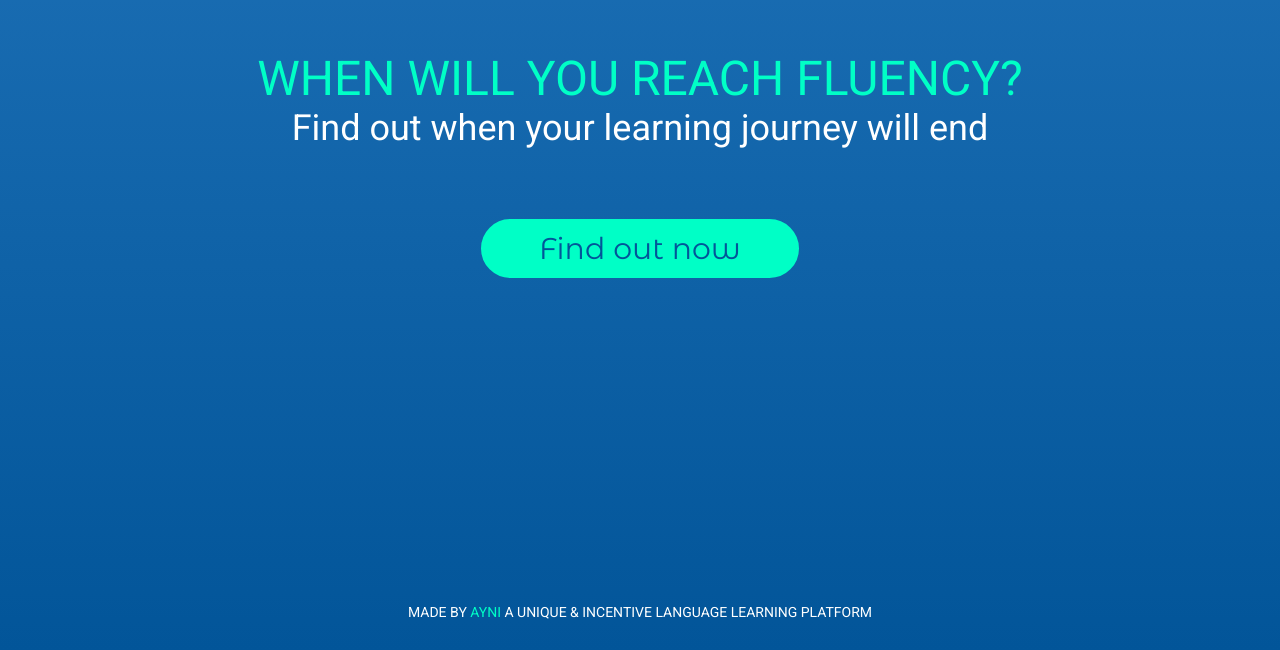
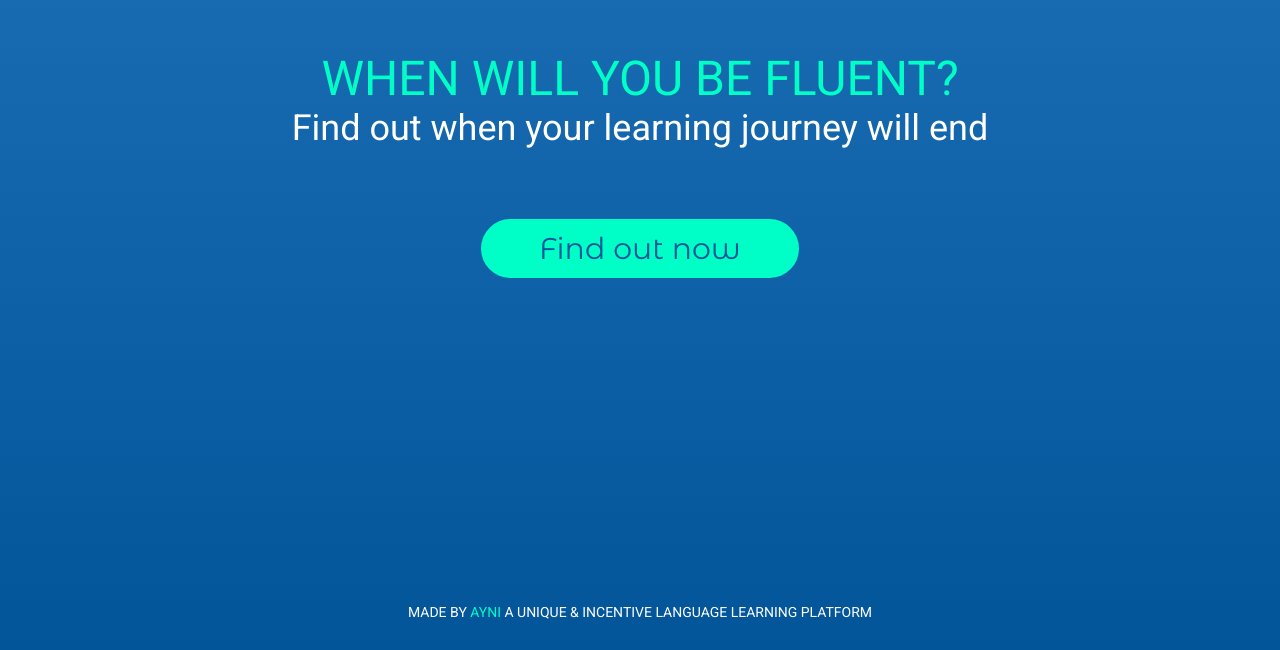
Before and after one commit to jordanjeandon/how-long-to-become-fluent, a plain HTML site: page index.html in a window 1280 px wide. Shown: the part 150-800 px from the top of the page. Drawn offline with Linux system fonts and the light colour scheme.

Commit message:
première page mise à jour

```diff
--- a/index.html
+++ b/index.html
@@ -5,7 +5,7 @@
     <meta http-equiv="X-UA-Compatible" content="IE=edge">
     <meta name="viewport" content="width=device-width, initial-scale=1">
 
-    <title>When will you reach fluency?</title>
+    <title>When will you be fluent?</title>
 
     <link href="https://fonts.googleapis.com/css?family=Roboto:400" rel="stylesheet">
     <link href="https://fonts.googleapis.com/css?family=Montserrat+Alternates:400" rel="stylesheet">
@@ -19,7 +19,7 @@
   <body>
 		  	<div id="CENTRER">
 				<div class="paddingbottom70">
-					 <p class="TITRE"> WHEN WILL YOU REACH FLUENCY? </p>
+					 <p class="TITRE"> WHEN WILL YOU BE FLUENT? </p>
 
 					 <p class="SOUSTITRE"> Find out when your learning journey will end </p>
 				</div>
```
Also changed, not shown: 1 other file.
